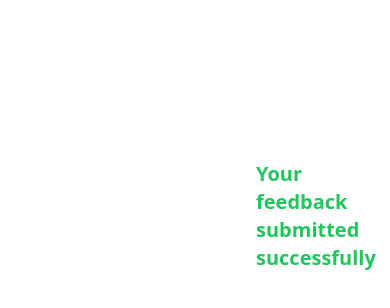
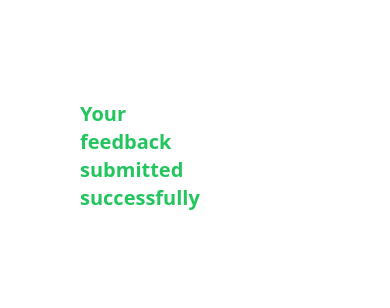
Before and after one commit to sampath7013/kumarhostel, a React (Create React App) app: page /feedbacksubmission in a window 390 px wide. Shown: the top 308 px of the page. Built offline with nearby package versions, Linux system fonts and the light colour scheme; no server answers.

Commit message:
submit commit

```diff
--- /dev/null
+++ b/src/components/Feedbacksubmission.css
@@ -0,0 +1,6 @@
+@media (max-width: 768px){
+    .mobile-style{
+        margin: 100px;
+        margin-right: 200px;
+    }
+}
--- a/src/components/Feedbacksubmission.js
+++ b/src/components/Feedbacksubmission.js
@@ -3,7 +3,7 @@ import React from 'react'
 
 function Feedbacksubmission() {
   return (
-    <div className='mt-40 ml-64 font-bold text-xl'>
+    <div className='mt-40 ml-64 font-bold text-xl mobile-style'>
         <h1 className='text-green-500'>Your feedback submitted successfully</h1>
     </div>
   )
```
